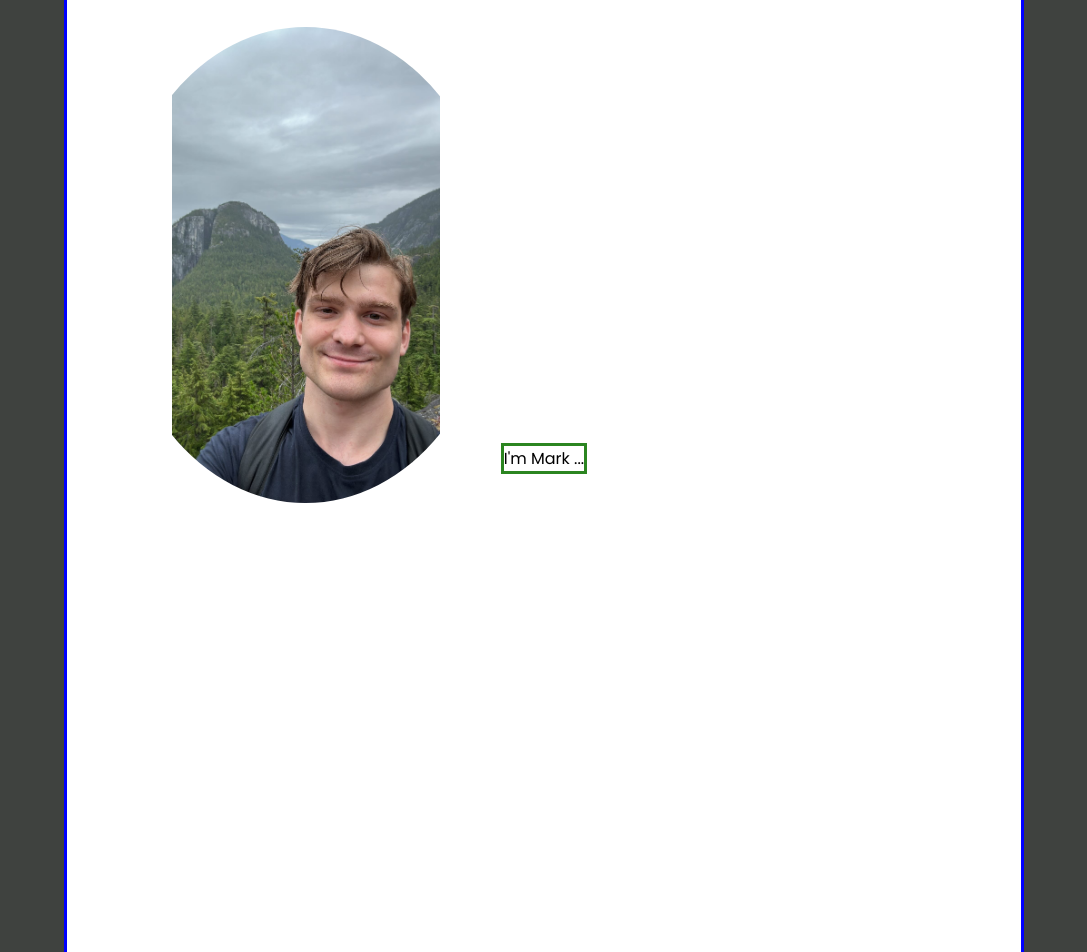
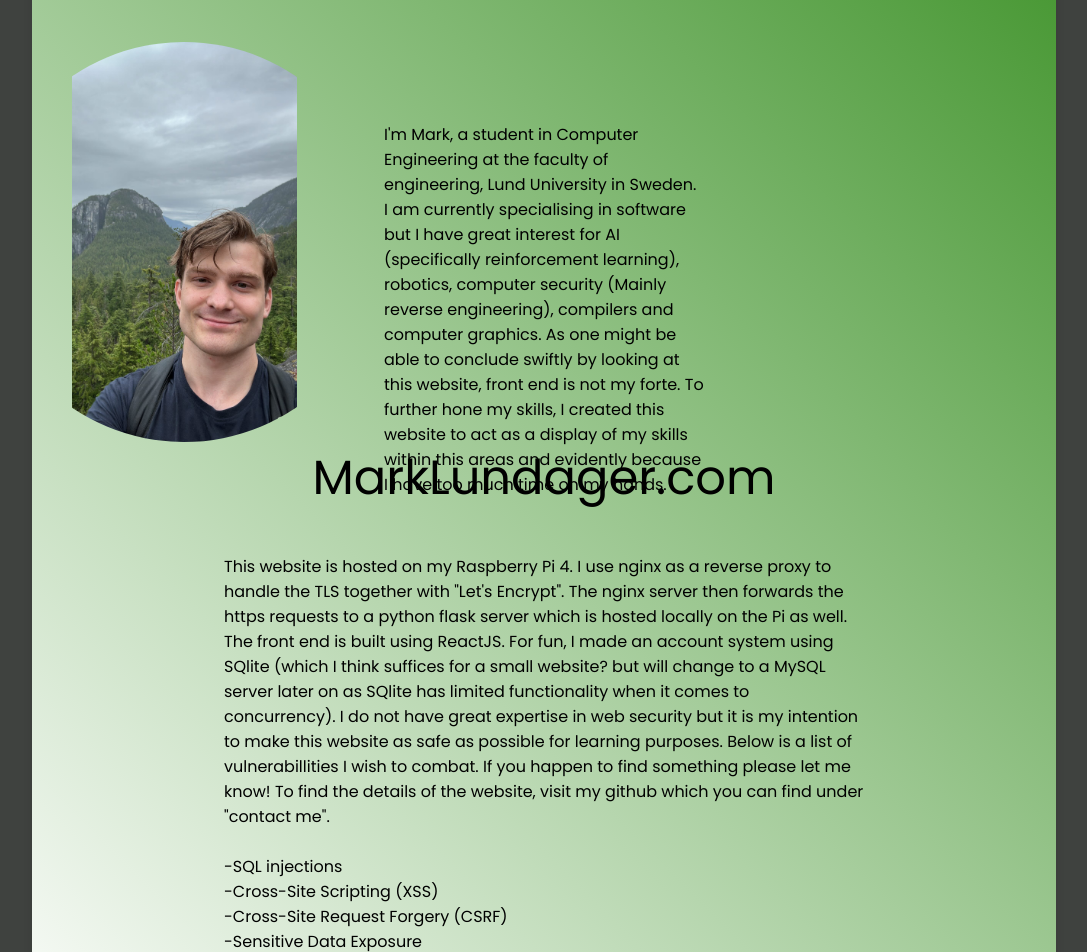
Before and after one commit to MarkLundager/MarkLundager.com, a React (Create React App) app in the folder frontend/: page /about_me_page in a window 1280 px wide. Shown: the part 180-1132 px from the top of the page, without its empty margins (96-1183 px from the left). Built offline with nearby package versions, Linux system fonts and the light colour scheme; no server answers.

Commit message:
start of about me page

```diff
--- a/frontend/src/AboutMePage/AboutMePage.css
+++ b/frontend/src/AboutMePage/AboutMePage.css
@@ -2,48 +2,89 @@
 
 .AboutMePageContainer{
     display: flex;
-    border-color: rgb(63, 66, 63);
-    border-style: solid;
+    background-color: rgb(63, 66, 63);;
     height: 150vh;
-    border-left-width: 20vh;
-    border-right-width: 20vh;
-
+    justify-content: center;
 }
 
+
 .aboutMeContainer{
-    width:100%;
+    border-radius: 5%;
+    box-shadow: 0 0 10px rgba(0, 0, 0, 0.1);
+    background: linear-gradient(45deg, #ffffff, #41942c);
     display: flex;
+    align-items: center;
     flex-direction: column;
-    align-items: center;
+    width:80%;
+    /* background-image: url("aboutmepage.webp");
+    background-size:cover;
+    background-position: center;  */
+
+    /*
     border-color: blue;
     border-style: solid;
+    */
+
 
 
 }
 
-.aboutMeTitle{
+.paragraphTitles{
     position:relative;
     font-size: 3rem;
+    /* border-color: green;
+    border-style: solid;
+    */
+}
+
+.profileFrameAndTextContainer{
+    margin-top: 10vh;
+    display: flex;
+    flex-direction: row;
+    margin-right: 50vh;
 }
 
 .profileFrame{
-    display: flex;
-    justify-content: center;
-    height: 40%;
-    width: 40%;
-    top: 5%;
-    right:25%;
+    /* border-color: red;
+    border-style: solid; */
+    height: 50vh;
+    width: 50vh;
     position: relative;
     border-radius: 90%;
     background-image: url('profile.jpg');
     background-size: contain;
     background-position: center;
     background-repeat: no-repeat;
+    margin: 0px;
+    padding: 0px;
 }
 
 
 .aboutMeText{
+    position:relative;
     font-size: 1rem;
-    border-style:solid;
-    border-color: var(--green);
+    top:10vh;
+    width: 40vh;
+    color: black;
+    /* border-style:solid;
+    border-color: var(--green); */
 }
+.markLundagerText{
+    position:relative;
+    font-size: 1rem;
+    top:5vh;
+    width: 80vh;
+    color: black;
+
+    /* border-style:solid;
+    border-color: var(--green); */
+}
+
+.vulnlist{
+    white-space: pre-line;
+    position:relative;
+    font-size: 1rem;
+    top:5vh;
+    width: 80vh;
+    color: black;
+}
--- a/frontend/src/AboutMePage/AboutMePage.js
+++ b/frontend/src/AboutMePage/AboutMePage.js
@@ -4,15 +4,49 @@ import './AboutMePage.css'
 
 
 const AboutMePage = () => {
+    const aboutMeTitle = "About Me"
+    const aboutMeParagraph =`I'm Mark, a student in Computer Engineering at the faculty
+     of engineering, Lund University in Sweden. I am currently specialising in software but
+     I have great interest for AI (specifically reinforcement learning), robotics,
+     computer security (Mainly reverse engineering), compilers and computer graphics. As one might
+     be able to conclude swiftly by looking at this website, front end is not my forte.
+     To further hone my skills, I created this website to act as a display of my skills
+     within this areas and evidently because I have too much time on my hands.`
+
+     const marklundagerTitle = "MarkLundager.com"
+     const marklundagerParagraph = `This website is hosted on my Raspberry Pi 4. I use nginx
+     as a reverse proxy to handle the TLS together with "Let's Encrypt". The nginx server then
+     forwards the https requests to a python flask server which is hosted locally on the Pi
+     as well. The front end is built using ReactJS. For fun, I made an account system using
+     SQlite (which I think suffices for a small website? but will change to a MySQL server
+     later on as SQlite has limited functionality when it comes to concurrency).
+     I do not have great expertise in web security but it is my intention to make this website
+     as safe as possible for learning purposes. Below is a list of vulnerabillities I wish to
+     combat. If you happen to find something please let me know! To find the details of
+     the website, visit my github which you can find under "contact me".`
+
+     const vulnerabillitiesList = `\n-SQL injections
+     -Cross-Site Scripting (XSS)
+     -Cross-Site Request Forgery (CSRF)
+     -Sensitive Data Exposure
+     -Insecure Direct Object References (IDOR)
+     -Database flooding attacks`
+
+    const projectIdeasTitle = "Project ideas"
+    const projectIdeasText = "Here are a list of project Ideas so far:"
 
     return (
         <Layout>
             <section className="AboutMePageContainer">
                 <div className="aboutMeContainer">
-                    <div className="aboutMeTitle">About Me</div>
-                    <div className="profileFrame">
+                    <div className="paragraphTitles">{aboutMeTitle}</div>
+                    <div className="profileFrameAndTextContainer">
+                        <div className="profileFrame"></div>
+                        <p className="aboutMeText">{aboutMeParagraph}</p>
                     </div>
-                    <div className="aboutMeText">I'm Mark ...</div>
+                    <div className="paragraphTitles">{marklundagerTitle}</div>
+                    <p className="markLundagerText">{marklundagerParagraph}</p>
+                    <p className="vulnlist">{vulnerabillitiesList}</p>
                 </div>
             </section>
         </Layout>
```
